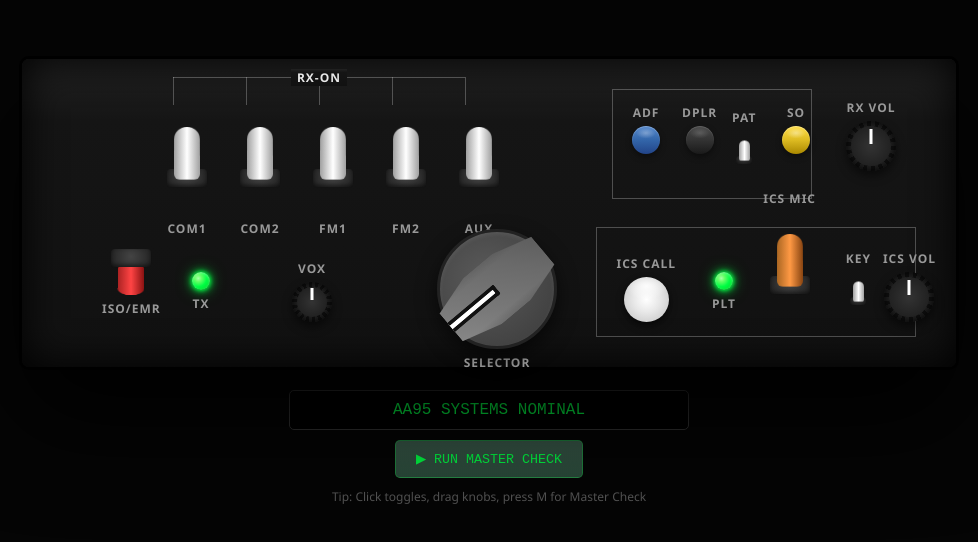
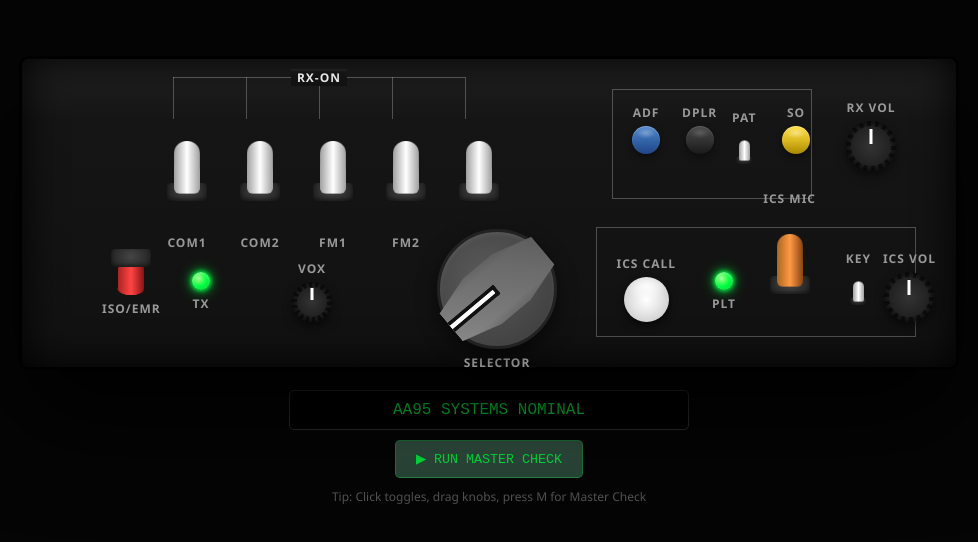
Before and after one commit to Shensley102/Off-Line-App, a website: page aa95/aa95.html in a window 1280 px wide. Shown: the part 120-662 px from the top of the page, without its empty margins (151-1129 px from the left). Drawn offline with Linux system fonts and the light colour scheme.

Commit message:
Adjust component toggle positions and heights

```diff
--- a/aa95/aa95.html
+++ b/aa95/aa95.html
@@ -106,7 +106,7 @@
       left: 151px;
       top: 18px;
       width: 292px;
-      height: 28px;
+      height: 42px;
       pointer-events: none;
     }
 
@@ -502,23 +502,23 @@
   </div>
 
   <!-- TOP ROW: COM/FM/AUX TOGGLES -->
-  <div class="component toggle" id="com1" data-active="true" style="left:143px; top:46px;">
+  <div class="component toggle" id="com1" data-active="true" style="left:143px; top:60px;">
     <div class="assembly-toggle"><div class="nut"></div><div class="lever"></div></div>
     <span class="label label-bottom">COM1</span>
   </div>
-  <div class="component toggle" id="com2" data-active="true" style="left:216px; top:46px;">
+  <div class="component toggle" id="com2" data-active="true" style="left:216px; top:60px;">
     <div class="assembly-toggle"><div class="nut"></div><div class="lever"></div></div>
     <span class="label label-bottom">COM2</span>
   </div>
-  <div class="component toggle" id="fm1" data-active="true" style="left:289px; top:46px;">
+  <div class="component toggle" id="fm1" data-active="true" style="left:289px; top:60px;">
     <div class="assembly-toggle"><div class="nut"></div><div class="lever"></div></div>
     <span class="label label-bottom">FM1</span>
   </div>
-  <div class="component toggle" id="fm2" data-active="true" style="left:362px; top:46px;">
+  <div class="component toggle" id="fm2" data-active="true" style="left:362px; top:60px;">
     <div class="assembly-toggle"><div class="nut"></div><div class="lever"></div></div>
     <span class="label label-bottom">FM2</span>
   </div>
-  <div class="component toggle" id="aux" data-active="true" style="left:435px; top:46px;">
+  <div class="component toggle" id="aux" data-active="true" style="left:435px; top:60px;">
     <div class="assembly-toggle"><div class="nut"></div><div class="lever"></div></div>
     <span class="label label-bottom">AUX</span>
   </div>
```
